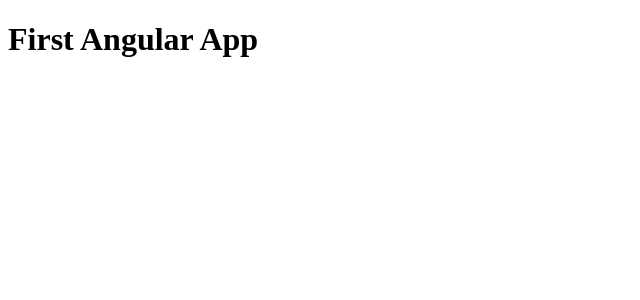
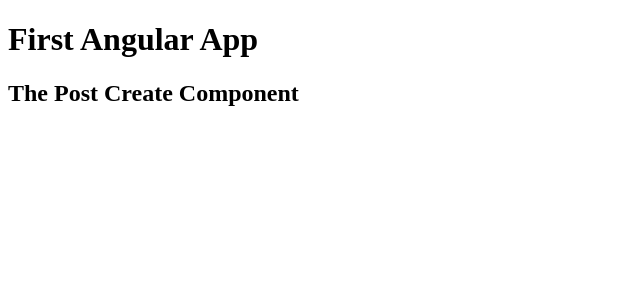
Before and after one commit to marcusjensen15/MEAN_STACK_COURSE, an Angular app: page / in a window 1280 px wide. Shown: the top 300 px of the page, without its empty margins (0-640 px from the left). Built offline with nearby package versions, Linux system fonts and the light colour scheme.

Commit message:
add first basic component

```diff
--- a/src/app/app.component.html
+++ b/src/app/app.component.html
@@ -1 +1,2 @@
 <h1> First Angular App </h1>
+<app-post-create></app-post-create>
--- a/src/app/app.module.ts
+++ b/src/app/app.module.ts
@@ -3,10 +3,12 @@
 
 import { AppRoutingModule } from './app-routing.module';
 import { AppComponent } from './app.component';
+import { PostCreateComponent} from './post/post-create/post-create.component'
 
 @NgModule({
   declarations: [
-    AppComponent
+    AppComponent,
+    PostCreateComponent
   ],
   imports: [
     BrowserModule,
--- /dev/null
+++ b/src/app/post/post-create/post-create.component.html
@@ -0,0 +1 @@
+<h2>The Post Create Component</h2>
```
Also changed, not shown: src/app/post/post-create/post-create.component.ts (added, +14 -0 lines).
